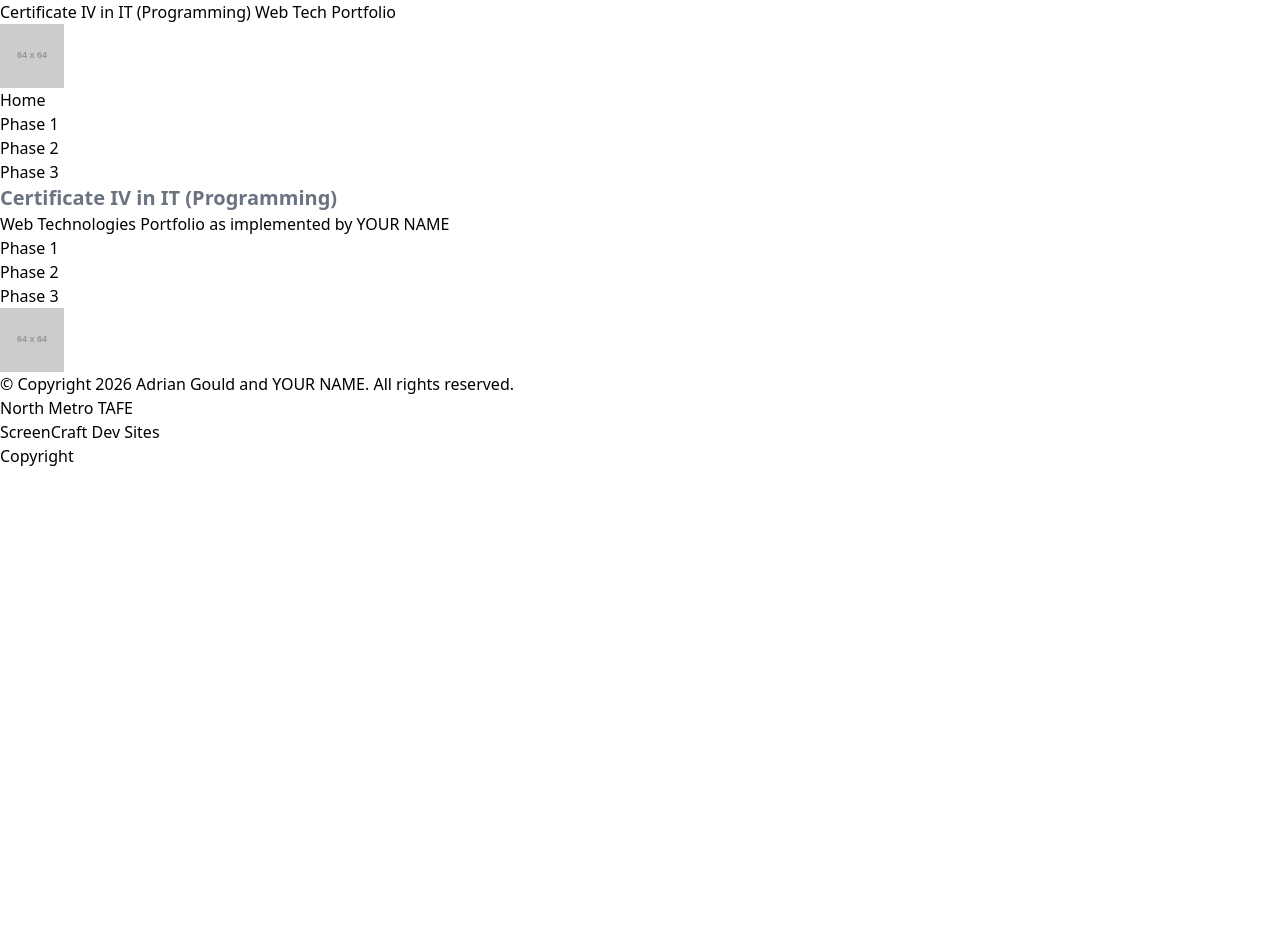
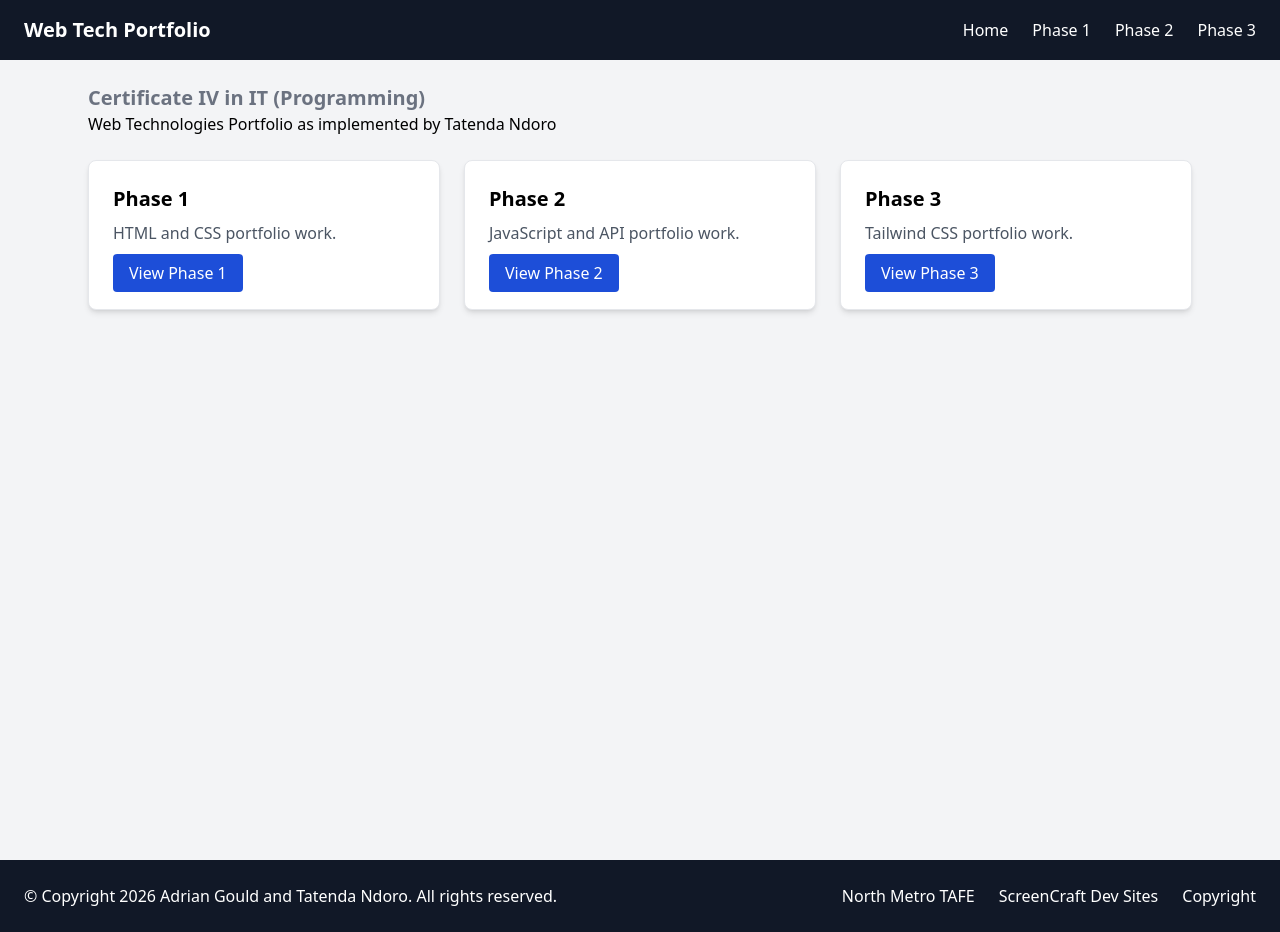
Before and after one commit to 4ktbabey/C4Prog-WT-26S2-Portfolio-Tatenda, a website: page index.html in a window 1280 px wide. Before the commit the page ends 800 px from the top, so only its background shows below. Drawn offline with Linux system fonts and the light colour scheme; placeholder pictures from the web are drawn by us.

Commit message:
feat(phase-3): style dashboard and add copyright page

```diff
--- a/index.html
+++ b/index.html
@@ -4,50 +4,66 @@
     <meta charset="UTF-8">
     <meta name="viewport" content="width=device-width, initial-scale=1.0">
     <link rel="stylesheet" href="./assets/css/site.css">
-    <title>YOUR NAME | Web Tech | Cert 4 Prog</title>
+    <title>Tatenda Ndoro | Web Tech | Cert 4 Prog</title>
   </head>
   <body>
-    <header>
-      <h1>Certificate IV in IT (Programming) Web Tech Portfolio</h1>
-      <img src="https://placehold.co/64?text=logo" alt="Logo">
-      <nav>
-        <ul>
-          <li><a href=".">Home</a></li>
-          <li><a href="phase-1">Phase 1</a></li>
-          <li><a href="phase-2">Phase 2</a></li>
-          <li><a href="phase-3">Phase 3</a></li>
-        </ul>
-      </nav>
+    <header class="bg-gray-900 text-white px-6 py-4">
+        <div class="flex flex-col md:flex-row md:items-center md:justify-between">
+          <h1 class="text-xl font-bold">
+            Web Tech Portfolio
+          </h1>
+
+        <nav>
+          <ul class="flex gap-6 mt-4 md:mt-0">
+            <li><a href="." class="hover:text-gray-300">Home</a></li>
+            <li><a href="phase-1" class="hover:text-gray-300">Phase 1</a></li>
+            <li><a href="phase-2" class="hover:text-gray-300">Phase 2</a></li>
+            <li><a href="phase-3" class="hover:text-gray-300">Phase 3</a></li>
+          </ul>
+        </nav>
+      </div>
     </header>
-    <main>
-      <article>
+    <main class="bg-gray-100 min-h-screen">
+      <article class="max-w-6xl mx-auto p-6">
         <header>
           <h2 class="text-xl font-bold text-gray-500">Certificate IV in IT (Programming)</h2>
-          <p>Web Technologies Portfolio as implemented by YOUR NAME</p>
+          <p>Web Technologies Portfolio as implemented by Tatenda Ndoro</p>
         </header>
-        <section>
-          <a href="phase-1">Phase 1</a>
+      <div class="grid grid-cols-3 gap-6 mt-6">
+        <section class="bg-white rounded-lg shadow-md p-6 border">
+          <h3 class="text-xl font-bold mb-2">Phase 1</h3>
+          <p class="text-gray-600 mb-4">HTML and CSS portfolio work.</p>
+          <a href="phase-1" class="bg-blue-700 text-white px-4 py-2 rounded hover:bg-blue-800">
+            View Phase 1
+          </a>
         </section>
-        <section>
-          <a href="phase-2">Phase 2</a>
+        <section class="bg-white rounded-lg shadow-md p-6 border">
+          <h3 class="text-xl font-bold mb-2">Phase 2</h3>
+          <p class="text-gray-600 mb-4">JavaScript and API portfolio work.</p>
+          <a href="phase-2" class="bg-blue-700 text-white px-4 py-2 rounded hover:bg-blue-800">
+            View Phase 2
+          </a>
         </section>
-        <section>
-          <a href="phase-3">Phase 3</a>
-        </section>
+        <section class="bg-white rounded-lg shadow-md p-6 border">
+          <h3 class="text-xl font-bold mb-2">Phase 3</h3>
+          <p class="text-gray-600 mb-4">Tailwind CSS portfolio work.</p>
+          <a href="phase-3" class="bg-blue-700 text-white px-4 py-2 rounded hover:bg-blue-800">
+            View Phase 3
+        </a>
+      </section>
+    </div>
       </article>
     </main>
-    <footer>
-      <section>
-        <img src="https://placehold.co/64?text=logo" alt="Logo">
-        <p>© Copyright 2026 Adrian Gould and YOUR NAME. All rights reserved.</p>
-      </section>
-      <section>
-        <ul>
-          <li><a href="#">North Metro TAFE</a></li>
-          <li><a href="#">ScreenCraft Dev Sites</a></li>
-          <li><a href="#">Copyright</a></li>
+    <footer class="bg-gray-900 text-white px-6 py-6">
+      <div class="flex flex-col md:flex-row items-center justify-between gap-4">
+        <p>© Copyright 2026 Adrian Gould and Tatenda Ndoro. All rights reserved.</p>
+
+        <ul class="flex gap-6">
+          <li><a href="#" class="hover:text-gray-300">North Metro TAFE</a></li>
+          <li><a href="#" class="hover:text-gray-300">ScreenCraft Dev Sites</a></li>
+          <li><a href="copyright.html" class="hover:text-gray-300">Copyright</a></li>
         </ul>
-      </section>
+      </div>
     </footer>
   </body>
 </html>
```
Also changed, not shown: copyright.html (added, +48 -0 lines), assets/css/site.css.
